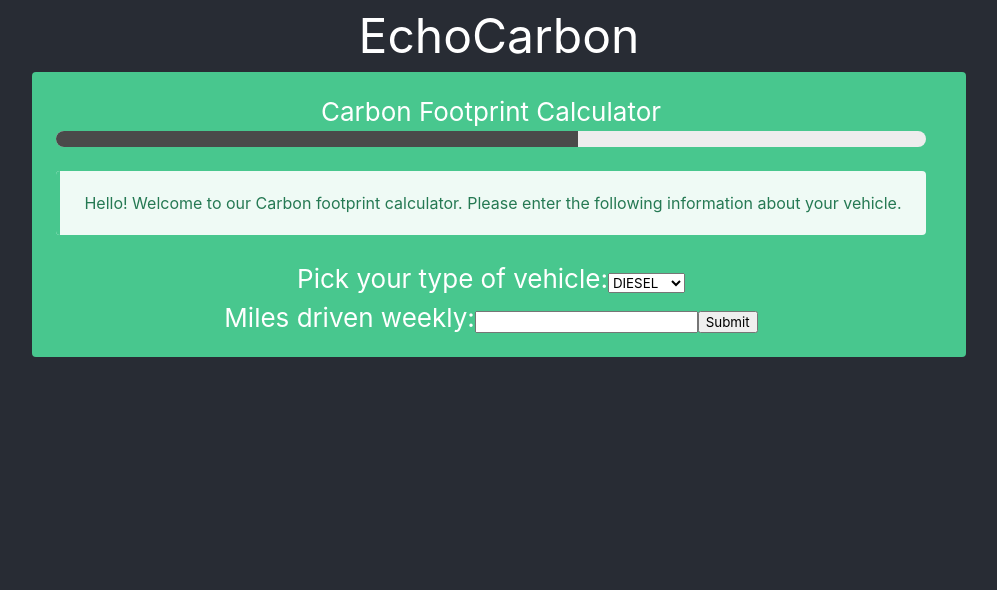
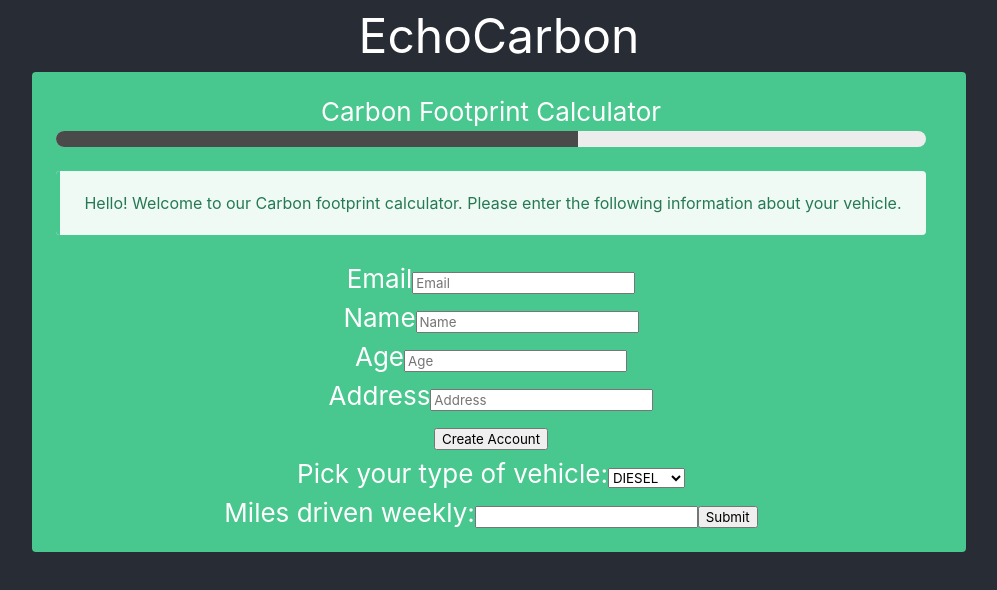
Before and after one commit to VirusEx/EchoCarbon, a React (Create React App) app in the folder echocarbon/: page / in a window 1280 px wide. Shown: the top 590 px of the page, without its empty margins (141-1138 px from the left). Built offline with nearby package versions, Linux system fonts and the light colour scheme.

Commit message:
Added Login

```diff
--- a/echocarbon/src/App.js
+++ b/echocarbon/src/App.js
@@ -1,6 +1,7 @@
 import './App.css';
 import "bulma/css/bulma.css"
-import DropDown from './components/Calculator'
+import Login from './components/Login'
+import Calculator from './components/Calculator'
 
 
 function App() {
@@ -17,7 +18,8 @@ function App() {
                   Hello! Welcome to our Carbon footprint calculator. Please enter the following information about your vehicle.
                 </div>
               </article>
-              <DropDown />
+              <Login />
+              <Calculator />
               {/* <input class="input is-success" type="text" placeholder="Type here!"></input> */}
           </div>
         </div>
--- a/echocarbon/src/components/Calculator.js
+++ b/echocarbon/src/components/Calculator.js
@@ -1,6 +1,6 @@
 import React, { Component } from 'react'
 
-class DropDown extends React.Component {
+class Calculator extends React.Component {
   constructor(props) {
     super(props);
     this.state = {
@@ -43,4 +43,4 @@ class DropDown extends React.Component {
     }
 }
 
-export default DropDown;
+export default Calculator;
--- /dev/null
+++ b/echocarbon/src/components/Login.js
@@ -0,0 +1,76 @@
+import React, { Component } from 'react'
+
+class Login extends React.Component {
+  constructor(props){
+    super(props)
+    this.state = { email:'',name:'', age:null, address:'',phoneNo:''}
+    this.handleChange = this.handleChange.bind(this)
+    this.handleSubmit = this.handleSubmit.bind(this)
+  }
+
+  handleSubmit(event){
+    const { email, name, age, address } = this.state
+    event.preventDefault()
+    alert(`
+      ____Your Details____\n
+      Email : ${email}
+      Name : ${name}
+      Age : ${age}
+      Address : ${address}
+    `)
+  }
+
+  handleChange(event){
+    this.setState({
+      [event.target.name] : event.target.value
+    })
+  }
+
+  render(){
+    return(
+      <form onSubmit={this.handleSubmit}>
+        <div>
+          <label htmlFor='email'>Email</label>
+          <input
+            name='email'
+            placeholder='Email'
+            value = {this.state.email}
+            onChange={this.handleChange}
+          />
+        </div>
+        <div>
+          <label htmlFor='name'>Name</label>
+          <input
+            name='name'
+            placeholder='Name'
+            value={this.state.name}
+            onChange={this.handleChange}
+          />
+        </div>
+        <div>
+          <label htmlFor='age'>Age</label>
+          <input
+            name='age'
+            placeholder='Age'
+            value={this.state.age}
+            onChange={this.handleChange}
+          />
+        </div>
+        <div>
+          <label htmlFor='address'>Address</label>
+          <input
+            name='address'
+            placeholder='Address'
+            value={this.state.address}
+            onChange={this.handleChange}
+          />
+        </div>
+        <div>
+          <button>Create Account</button>
+        </div>
+      </form>
+    )
+  }
+}
+
+export default Login;
```
